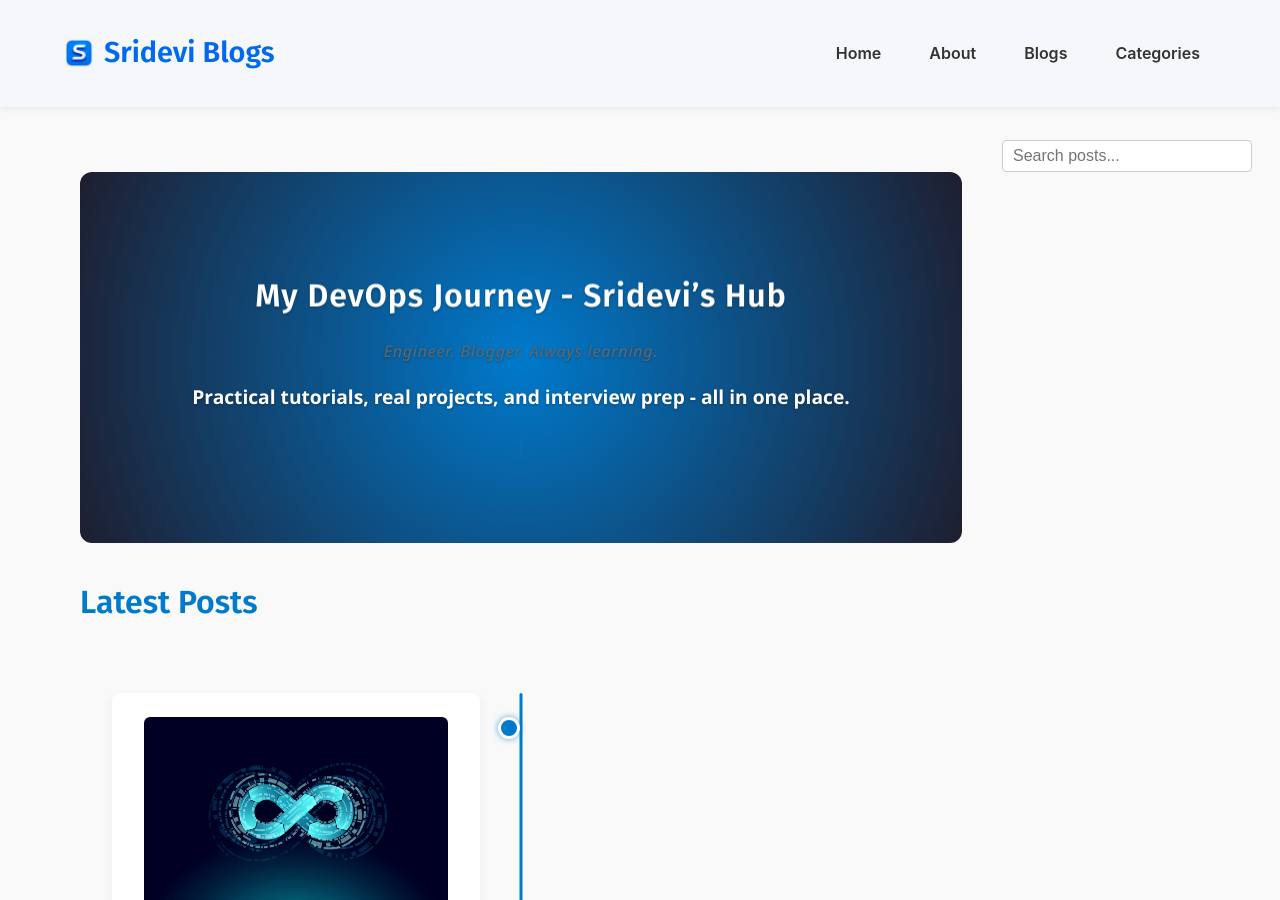
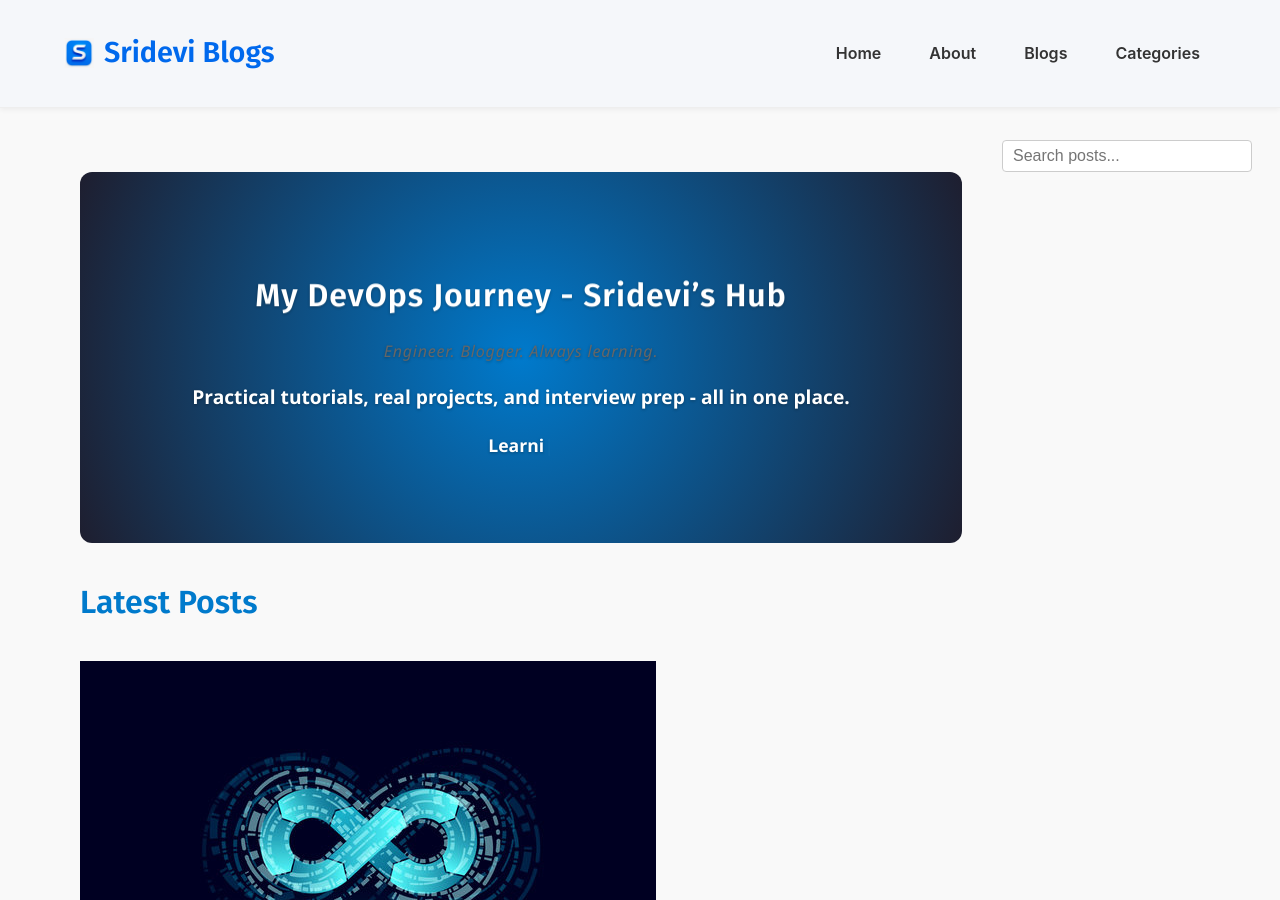
Before and after one commit to srideviblogs/srideviblogs.github.io, a Jekyll site: the page built from index.md, in a window 1280 px wide and 900 px high. Built offline with Jekyll 4.4.1, drawn with Linux system fonts in a browser that asks for light colours.

Commit message:
Update home.html

```diff
--- a/_layouts/home.html
+++ b/_layouts/home.html
@@ -9,21 +9,24 @@ layout: default
   <p class="typing-line"><span id="typed-text"></span><span class="cursor">|</span></p>
 </section>
 
-<section class="timeline-section">
+
+<section class="alt-posts-section">
+
   <h2 class="animate-subheading">Latest Posts</h2>
 
-  <div class="timeline-container">
   {% for post in site.posts limit:5 %}
-      <article class="timeline-item {% if forloop.index0 % 2 == 0 %}left{% else %}right{% endif %}">
-        <div class="timeline-content">
+    <div class="alt-post-card">
       {% if post.image %}
+        <div class="alt-post-image">
           <a href="{{ post.url }}">
-              <img src="{{ post.image }}" alt="{{ post.title }}" class="timeline-image" />
+            <img src="{{ post.image }}" alt="{{ post.title }}">
           </a>
+        </div>
       {% endif %}
-          <time class="timeline-date">{{ post.date | date: "%B %d, %Y" }}</time>
-          <h3 class="timeline-title"><a href="{{ post.url }}">{{ post.title }}</a></h3>
-          <p class="timeline-excerpt">{{ post.excerpt | strip_html | truncatewords: 30 }}</p>
+      <div class="alt-post-content">
+        <p class="alt-post-date">{{ post.date | date: "%B %d, %Y" }}</p>
+        <h3 class="alt-post-title"><a href="{{ post.url }}">{{ post.title }}</a></h3>
+        <p class="alt-post-excerpt">{{ post.excerpt | strip_html | truncatewords: 30 }}</p>
 
         {% if post.categories %}
           <div class="post-tags">
@@ -35,9 +38,8 @@ layout: default
 
         <a class="read-more" href="{{ post.url }}">Read more →</a>
       </div>
-      </article>
+    </div>
   {% endfor %}
-  </div>
 
   <div class="view-all-box">
     <a href="/blogs/">View All Posts</a>
@@ -81,8 +83,7 @@ layout: default
     }
     setTimeout(typeEffect, deleting ? 40 : typingSpeed);
   }
-
-  / Header scroll class toggle
+  // Header scroll class toggle
   function handleScroll() {
     const header = document.querySelector('header.site-header');
     if (!header) return;
@@ -95,4 +96,5 @@ layout: default
   }
 
   document.addEventListener("DOMContentLoaded", typeEffect);
+
 </script>
```
Lines whose indentation alone changed are shown as unchanged.
